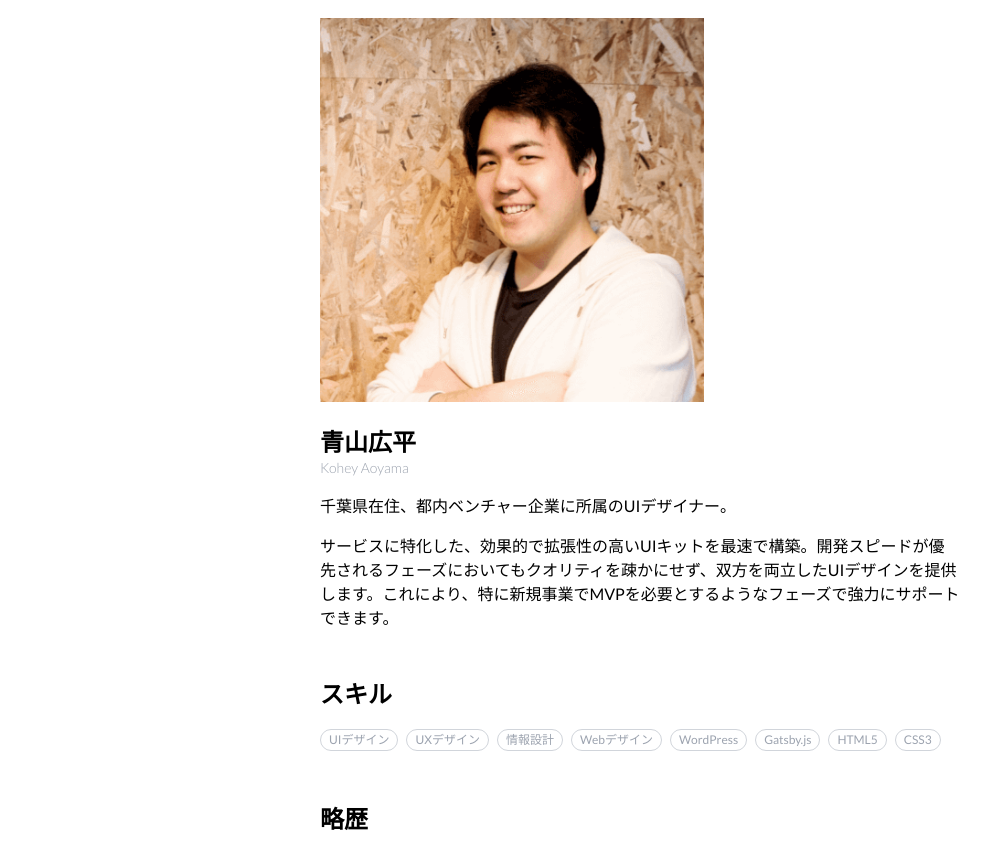
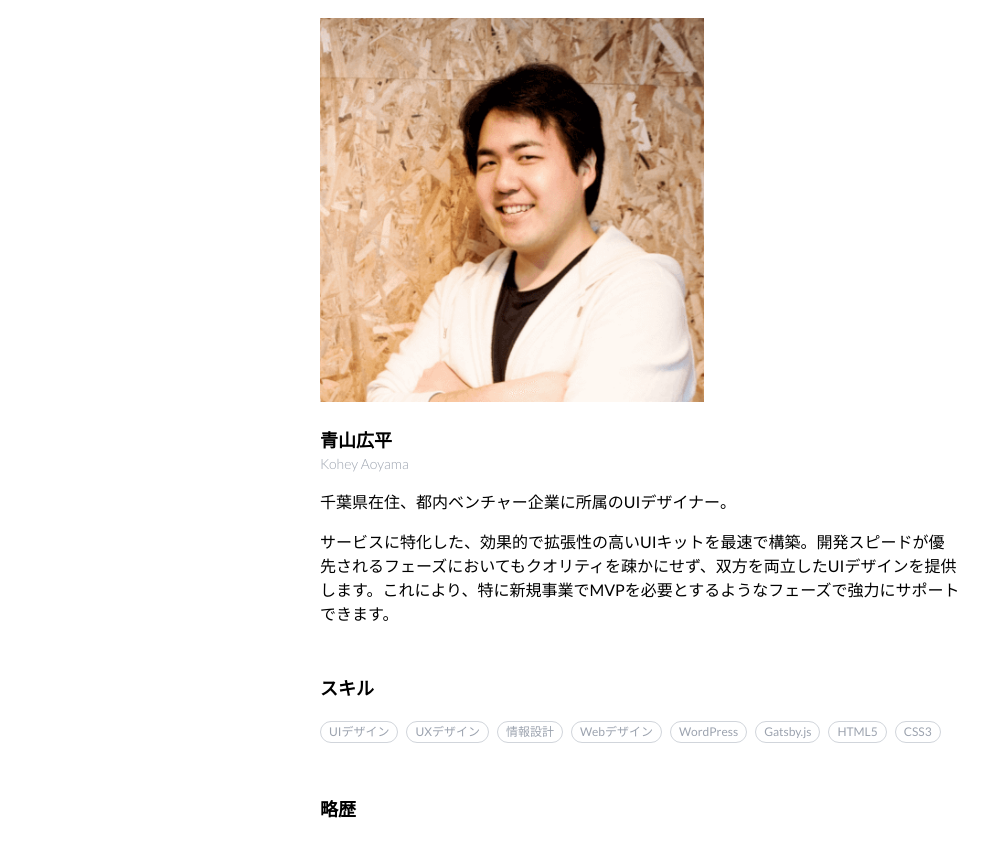
Before and after one commit to KoheyAoyama/koheybase-v2, a Gatsby site: page /about-me in a window 1280 px wide. Shown: the part 102-949 px from the top of the page, without its empty margins (0-1001 px from the left). Built offline with nearby package versions, Linux system fonts and the light colour scheme; Gatsby itself is replaced by a stand-in of ours.

Commit message:
feat(about-me.js): modify section title font style

```diff
--- a/src/pages/about-me.js
+++ b/src/pages/about-me.js
@@ -21,14 +21,14 @@ const AboutMe = () => {
 
         <div className="px-4">
           <div className="mb-12">
-            <h2 className="text-2xl font-bold">青山広平</h2>
+            <h2 className="text-lg font-bold">青山広平</h2>
             <p className="text-sm font-light text-gray-400 mb-4">Kohey Aoyama</p>
             <p className="mb-4">千葉県在住、都内ベンチャー企業に所属のUIデザイナー。</p>
             <p className="mb-4">サービスに特化した、効果的で拡張性の高いUIキットを最速で構築。開発スピードが優先されるフェーズにおいてもクオリティを疎かにせず、双方を両立したUIデザインを提供します。これにより、特に新規事業でMVPを必要とするようなフェーズで強力にサポートできます。</p>
           </div>
 
           <div className="mb-12">
-            <h2 className="text-2xl font-bold mb-4">スキル</h2>
+            <h2 className="text-lg font-bold mb-4">スキル</h2>
             <div className="flex flex-wrap">
               <div className="mr-2 mb-1"><Tag>UIデザイン</Tag></div>
               <div className="mr-2 mb-1"><Tag>UXデザイン</Tag></div>
@@ -42,7 +42,7 @@ const AboutMe = () => {
           </div>
 
           <div>
-            <h2 className="text-2xl font-bold">略歴</h2>
+            <h2 className="text-lg font-bold">略歴</h2>
             <div>
               <h3 className="h-16 flex items-center">Nanameue.inc</h3>
               <div className="flex items-center">
```
